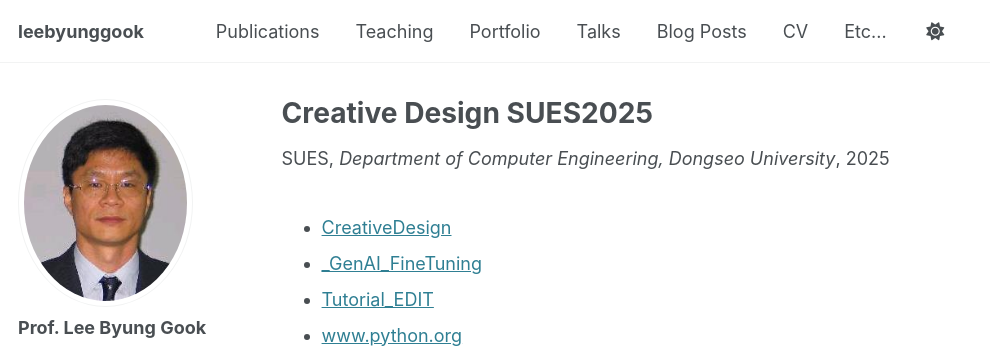
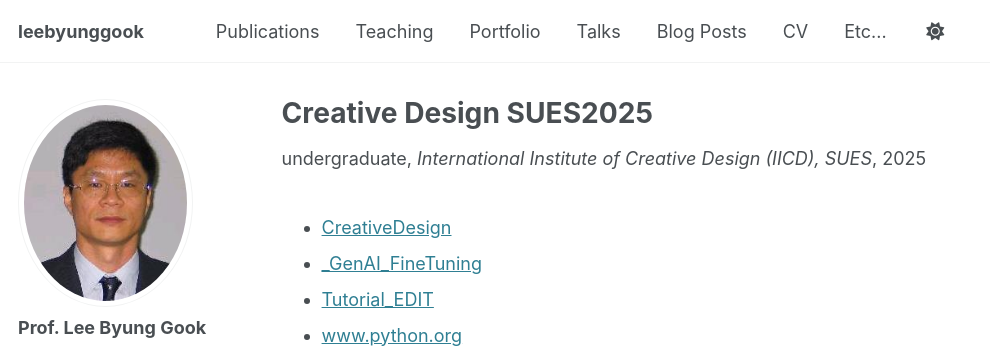
Before and after one commit to leebyunggook/leebyunggook.github.io, a Jekyll site: the page built from _teaching/2025-autumn-teaching-5.md, in a window 1280 px wide and 1262 px high. Shown: the top 348 px of the window, without its empty margins (0-990 px from the left). Built offline with Jekyll 4.4.1, drawn with Linux system fonts in a browser that asks for light colours; some web fonts are replaced.

Commit message:
Update 2025-autumn-teaching-5.md

```diff
--- a/_teaching/2025-autumn-teaching-5.md
+++ b/_teaching/2025-autumn-teaching-5.md
@@ -1,15 +1,15 @@
 ---
 title: "Creative Design SUES2025"
 collection: teaching
-type: "SUES"
+type: "undergraduate"
 permalink: /teaching/2025-autumn-teaching-5
-venue: "Department of Computer Engineering, Dongseo University"
+venue: "International Institute of Creative Design (IICD), SUES"
 date: 2025-11-04
 location: "Shanghai, China"
 ---
 
 * [CreativeDesign](./../files/CreativeDesign.pdf)
-* [_GenAI_FineTuning](./../files/_GenAI_FineTuning.pdf)
+* [_GenAI_FineTuning](./../files/GenAIFineTuning.pdf)
 * [Tutorial_EDIT](./../files/Tutorial_EDIT.pdf)
 * [www.python.org](https://www.python.org/)
 * [code.visualstudio.com](https://code.visualstudio.com/)
```
